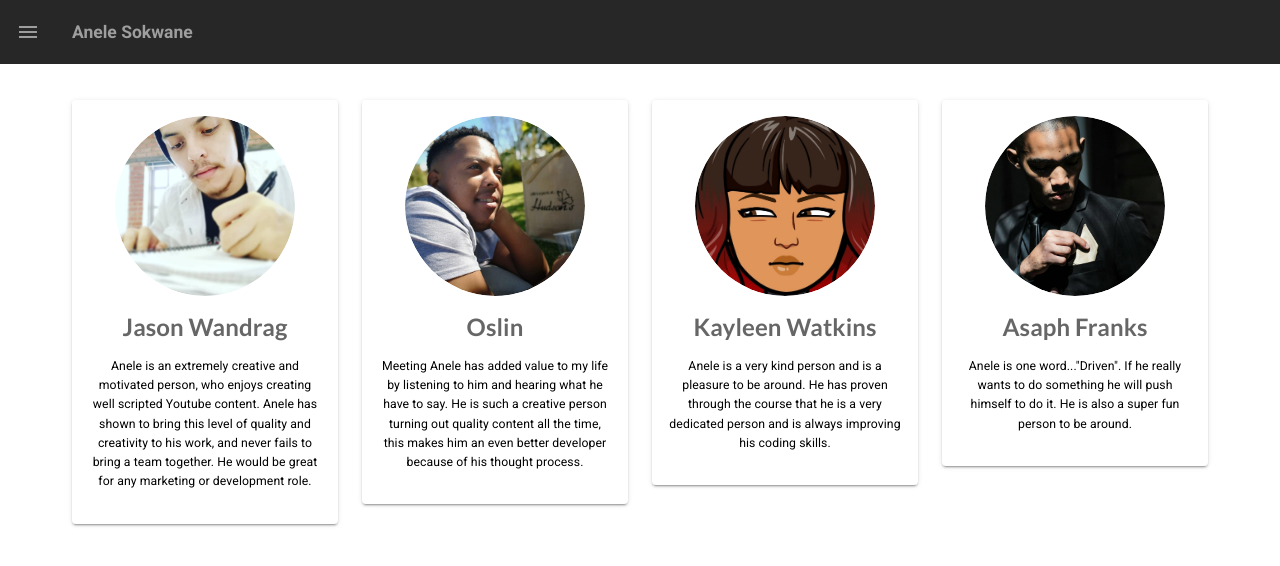
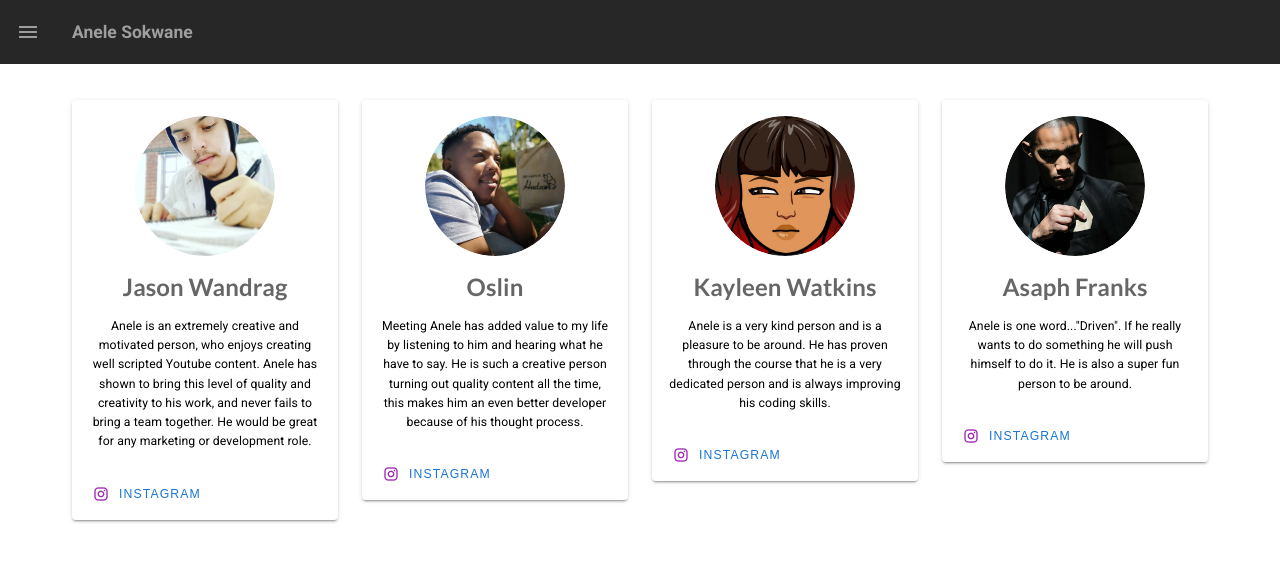
Before and after one commit to KingAJ19/-Portfolio, a Vue app: page /testimonials in a window 1280 px wide. Shown: the top 566 px of the page. Built offline with nearby package versions, Linux system fonts and the light colour scheme; a web font is replaced by a local one; what semantic-ui-vue would draw is missing.

Commit message:
Added Insta to testimonials and one more project

```diff
--- a/src/views/Projects.vue
+++ b/src/views/Projects.vue
@@ -5,7 +5,7 @@
         <v-flex xs12 sm6 md4 lg3 v-for="project in projects" :key="project.name" link :to="project.link">
           <v-card text class="text-center ma-3">
             <v-responsive class="pt-4">
-              <v-avatar size="170">
+              <v-avatar size="130">
                 <img :src="project.avatar">
               </v-avatar>
             </v-responsive>
@@ -27,7 +27,6 @@
 </template>
 
 <script>
-
     export default {
         name: "Projects",
         data(){
@@ -37,7 +36,8 @@
         { name: '3D Soccer Player Slides', description: 'A slideshow of my favorite soccer players using JS, HTML & CSS', avatar: '/slides.png', link: 'https://soccer-player-slide.herokuapp.com' },
         { name: 'Javascript Todo List', description: 'A simple todo list using JavaScript', avatar: '/todo.png', link: 'https://javascript-todo-list-11.herokuapp.com' },
         { name: 'Nike Product Card', description: 'A simple Nike AirMax product card using HTML & CSS', avatar: './shoes.jpg', link: 'https://nike-product-card.herokuapp.com' },
-        { name: 'Pokemon Api', description: 'Getting Pokemon data from the PokeAPI using JS, HTML & CSS', avatar: './pikachu.png', link: 'https://pokemon-api-app1.herokuapp.com' }
+        { name: 'Pokemon Api', description: 'Getting Pokemon data from the PokeAPI using JS, HTML & CSS', avatar: './pikachu.png', link: 'https://pokemon-api-app1.herokuapp.com' },
+        { name: 'Punching Bag', description: 'A simple punch bag game using VueJS', avatar: './bag.png', link: 'https://punching-bag-game.herokuapp.com'}
 
       ]
     }
--- a/src/views/Testimonials.vue
+++ b/src/views/Testimonials.vue
@@ -5,7 +5,7 @@
         <v-flex xs12 sm6 md4 lg3 v-for="testimonial in testimonials" :key="testimonial.name">
           <v-card text class="text-center ma-3">
             <v-responsive class="pt-4">
-              <v-avatar size="180">
+              <v-avatar size="140">
                 <img :src="testimonial.avatar">
               </v-avatar>
             </v-responsive>
@@ -14,10 +14,10 @@
               <div class="black--text">{{ testimonial.message }}</div>
             </v-card-text>
             <v-card-actions>
-              <!-- <v-btn text color="orange">
-                <v-icon small left>mdi-message</v-icon>
-                <span>Message</span>
-              </v-btn> -->
+               <v-btn text color="purple">
+                <v-icon small left>mdi-instagram</v-icon>
+               <a :href="testimonial.link" target="_blank">Instagram</a>
+              </v-btn>
             </v-card-actions>
           </v-card>
         </v-flex>
@@ -32,10 +32,10 @@
         data(){
     return{
       testimonials: [
-        { name: 'Jason Wandrag', message: 'Anele is an extremely creative and motivated person, who enjoys creating well scripted Youtube content. Anele has shown to bring this level of quality and creativity to his work, and never fails to bring a team together. He would be great for any marketing or development role.', avatar: './Jason.jpg' },
-        { name: 'Oslin', message: 'Meeting Anele has added value to my life by listening to him and hearing what he have to say. He is such a creative person turning out quality content all the time, this makes him an even better developer because of his thought process.', avatar: '/Oslin.jpg' },
-        { name: 'Kayleen Watkins', message: 'Anele is a very kind person  and is  a pleasure to be around.  He has proven through the course that he is a very dedicated person and is always improving his coding skills.', avatar: '/Kayleen.jpg' },
-        { name: 'Asaph Franks', message: 'Anele is one word..."Driven". If he really wants to do something he will push himself to do it. He is also a super fun person to be around.', avatar: './Asaph.jpg' }
+        { name: 'Jason Wandrag', message: 'Anele is an extremely creative and motivated person, who enjoys creating well scripted Youtube content. Anele has shown to bring this level of quality and creativity to his work, and never fails to bring a team together. He would be great for any marketing or development role.', avatar: './Jason.jpg', link: 'https://www.instagram.com/pixie_pandah' },
+        { name: 'Oslin', message: 'Meeting Anele has added value to my life by listening to him and hearing what he have to say. He is such a creative person turning out quality content all the time, this makes him an even better developer because of his thought process.', avatar: '/Oslin.jpg', link: 'https://www.instagram.com/ossiekc' },
+        { name: 'Kayleen Watkins', message: 'Anele is a very kind person  and is  a pleasure to be around.  He has proven through the course that he is a very dedicated person and is always improving his coding skills.', avatar: '/Kayleen.jpg', link: 'https://www.instagram.com/kayleenswatkins' },
+        { name: 'Asaph Franks', message: 'Anele is one word..."Driven". If he really wants to do something he will push himself to do it. He is also a super fun person to be around.', avatar: './Asaph.jpg', link: 'https://www.instagram.com/aj_the_ultimate' }
 
       ]
     }
```
Also changed, not shown: public/bag.png (added).
